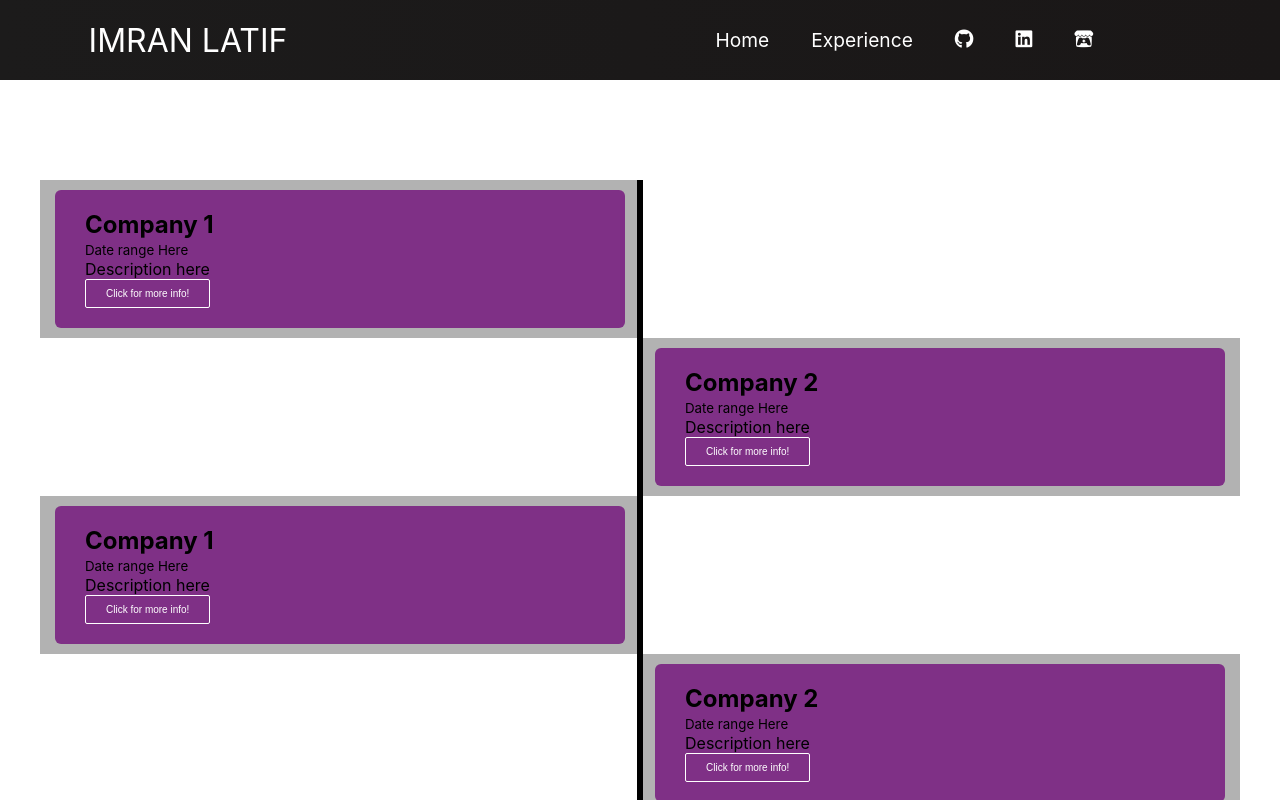
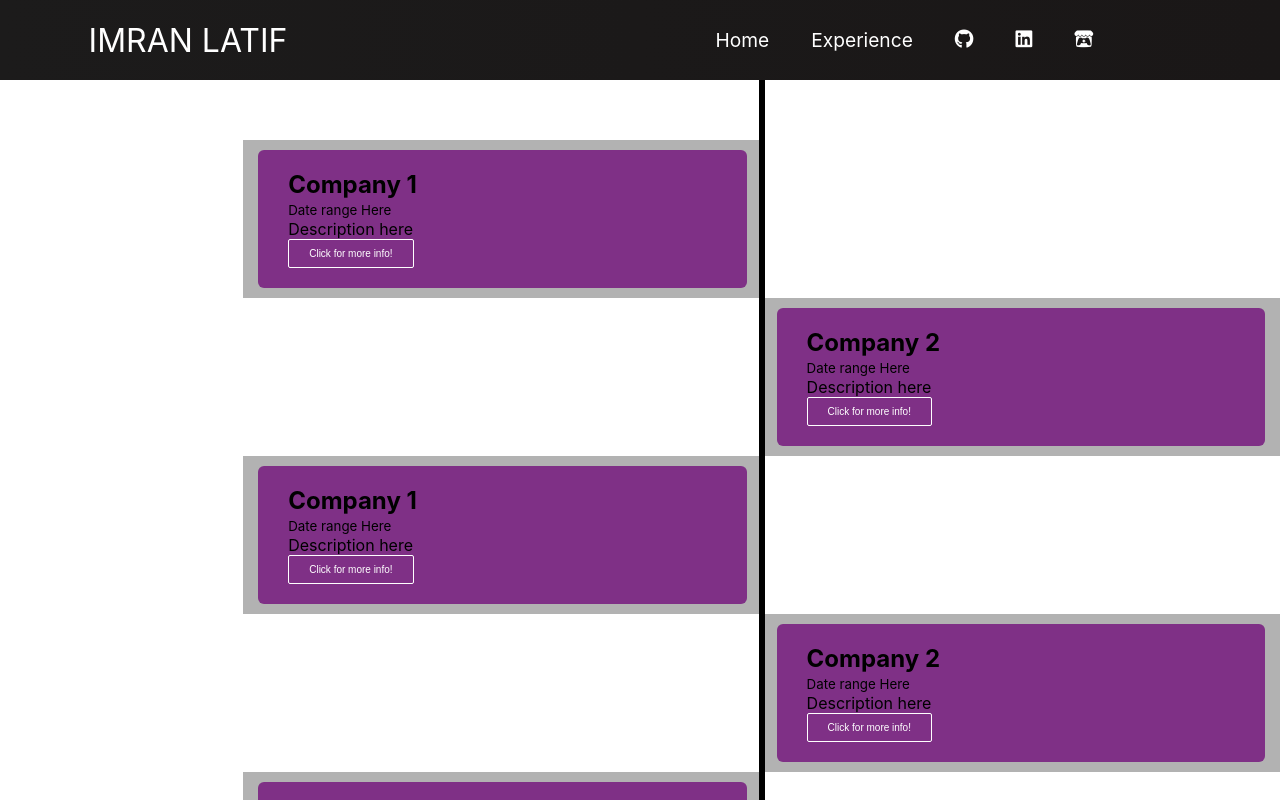
Before and after one commit to imran1503/IL_Web_Resume, a React (Create React App) app in the folder resume/: page /experience in a window 1280 px wide. Shown: the top 800 px of the page. Built offline with nearby package versions, Linux system fonts and the light colour scheme.

Commit message:
Iterated on Timeline

```diff
--- a/resume/src/Components/Timeline.css
+++ b/resume/src/Components/Timeline.css
@@ -7,7 +7,8 @@
 .Timeline{
     position: relative;
     max-width: 1200px;
-    margin: 100px auto;
+    margin-left: 19%;
+
 }
 
 .container{
--- a/resume/src/Components/Timeline.js
+++ b/resume/src/Components/Timeline.js
@@ -8,7 +8,8 @@ function Timeline(){
         <div className='body'>
 
             <div className='Timeline'>
-                <div className='container left-container'>
+                <p><br/><br/><br/></p>
+                <div className='container left-container first-container'>
                     {/* <img src={process.env.PUBLIC_URL + '../../public/images/MECLogo.png'} alt-text='mec' alt='mec' /> */}
                     <div className='text-box'>
 
--- a/resume/src/Components/pages/Experience.js
+++ b/resume/src/Components/pages/Experience.js
@@ -5,7 +5,10 @@ import Timeline from '../Timeline';
 
 function Experience(){
     return(
-        <Timeline/>
+        <div className='Exp'>
+            <Timeline/>
+        </div>
+
     );
 }
 
```
